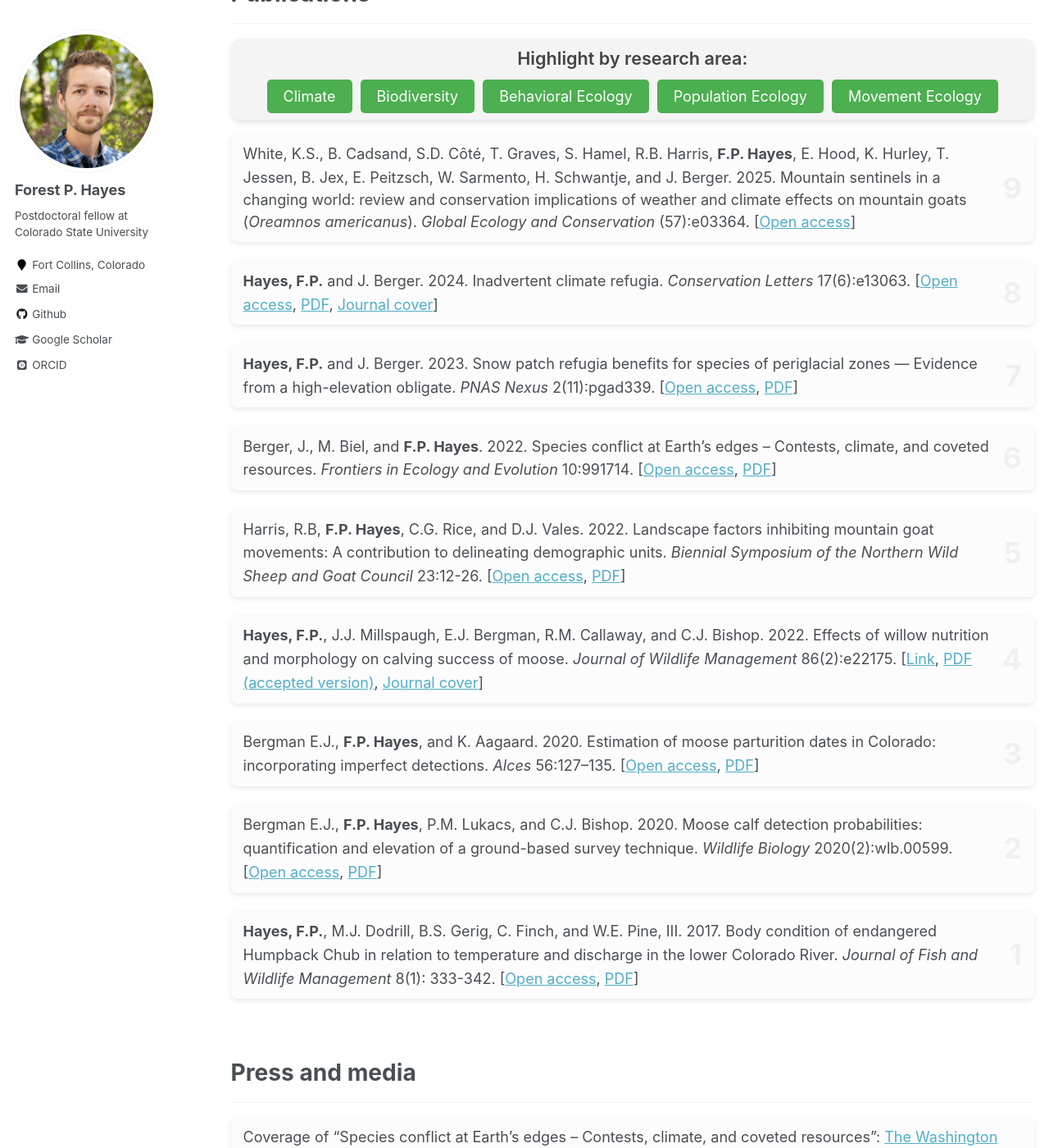
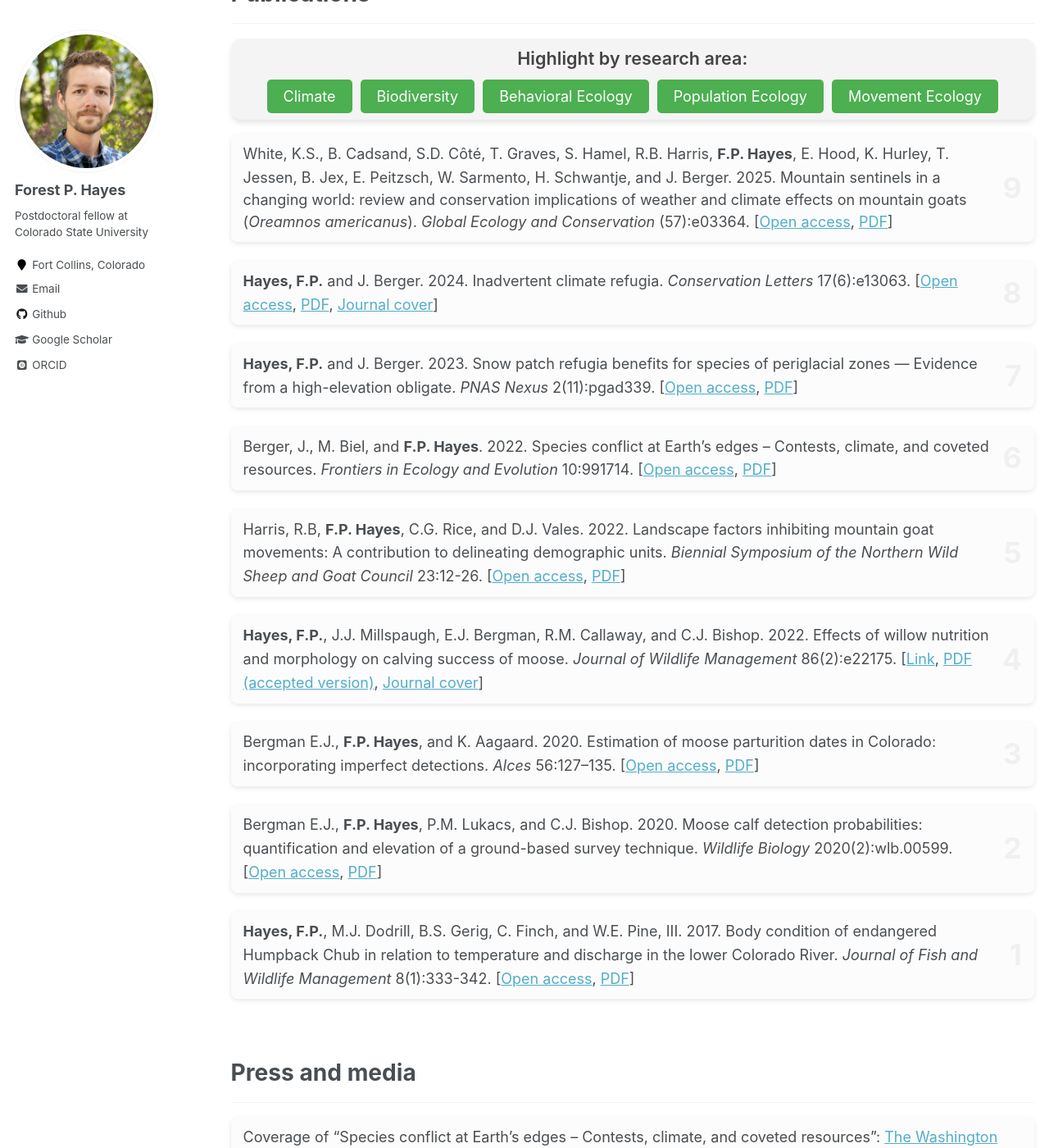
Before and after one commit to foresthayes/foresthayes.github.io, a Jekyll site: the page built from _pages/publications.md, in a window 1280 px wide and 1400 px high, scrolled down 1116 px. Shown: the whole window at 82% size. Built offline with Jekyll 4.4.1, drawn with Linux system fonts in a browser that asks for light colours; some web fonts are replaced.

Commit message:
Update publications

```diff
--- a/_pages/publications.md
+++ b/_pages/publications.md
@@ -129,7 +129,7 @@ header:
 
 <span class="publication" data-topics="Climate, Behavioral Ecology">
   <span class="publication-number">9</span>
-  White, K.S., B. Cadsand, S.D. Côté, T. Graves, S. Hamel, R.B. Harris, **F.P. Hayes**, E. Hood, K. Hurley, T. Jessen, B. Jex, E. Peitzsch, W. Sarmento, H. Schwantje, and J. Berger. 2025. Mountain sentinels in a changing world: review and conservation implications of weather and climate effects on mountain goats (<em>Oreamnos americanus</em>). *Global Ecology and Conservation* (57):e03364. \[[Open access](https://doi.org/10.1016/j.gecco.2024.e03364)\]
+  White, K.S., B. Cadsand, S.D. Côté, T. Graves, S. Hamel, R.B. Harris, **F.P. Hayes**, E. Hood, K. Hurley, T. Jessen, B. Jex, E. Peitzsch, W. Sarmento, H. Schwantje, and J. Berger. 2025. Mountain sentinels in a changing world: review and conservation implications of weather and climate effects on mountain goats (<em>Oreamnos americanus</em>). *Global Ecology and Conservation* (57):e03364. \[[Open access](https://doi.org/10.1016/j.gecco.2024.e03364), <a href="./2025_White et al_mtn goat climate review.pdf">PDF</a>\]
 </span>
 
 <span class="publication" data-topics="Climate, Biodiversity, Population Ecology">
@@ -169,7 +169,7 @@ header:
 
 <span class="publication" data-topics="Population Ecology">
   <span class="publication-number">1</span>
-  **Hayes, F.P.**, M.J. Dodrill, B.S. Gerig, C. Finch, and W.E. Pine, III. 2017. Body condition of endangered Humpback Chub in relation to temperature and discharge in the lower Colorado River. *Journal of Fish and Wildlife Management* 8(1): 333-342. \[[Open access](https://doi.org/10.3996/062014-JFWM-047), <a href="./2017_Hayes et al_Humpback Chub condition.pdf">PDF</a>\]
+  **Hayes, F.P.**, M.J. Dodrill, B.S. Gerig, C. Finch, and W.E. Pine, III. 2017. Body condition of endangered Humpback Chub in relation to temperature and discharge in the lower Colorado River. *Journal of Fish and Wildlife Management* 8(1):333-342. \[[Open access](https://doi.org/10.3996/062014-JFWM-047), <a href="./2017_Hayes et al_Humpback Chub condition.pdf">PDF</a>\]
 </span>
 
 
```
Also changed, not shown: 1 other file.
